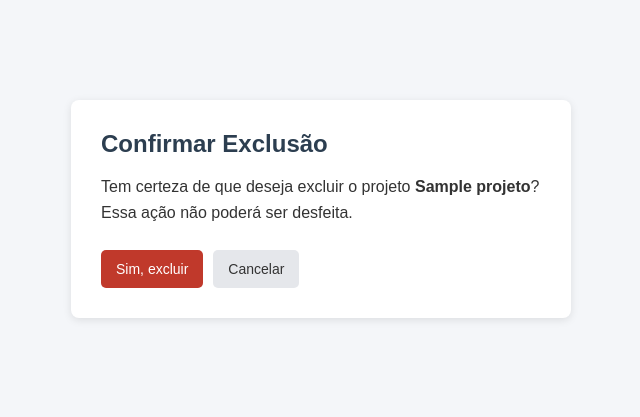
After one commit to matheusemmanuel-stack/sprint-relampago, a Django app: page /projetos/1/excluir/ in a window 1280 px wide. The commit adds this page. Shown: the top 417 px of the page, without its empty margins (319-959 px from the left). Run offline with Django 5.2, Linux system fonts and the light colour scheme; tables that the repository leaves empty hold one stand-in row (values such as "Sample post").

Commit message:
feat: implementar edicao e exclusao de projetos

```diff
--- /dev/null
+++ b/core/templates/core/confirmar_exclusao.html
@@ -0,0 +1,104 @@
+
+<!DOCTYPE html>
+<html lang="pt-br">
+<head>
+    <meta charset="UTF-8">
+    <meta name="viewport" content="width=device-width, initial-scale=1.0">
+    <title>Confirmar Exclusão</title>
+
+    <style>
+        * {
+            box-sizing: border-box;
+        }
+
+        body {
+            font-family: Arial, sans-serif;
+            background-color: #f4f6f9;
+            color: #333;
+            margin: 0;
+            padding: 40px 20px;
+        }
+
+        .container {
+            max-width: 500px;
+            margin: 60px auto;
+            padding: 30px;
+            background-color: white;
+            border-radius: 8px;
+            box-shadow: 0 2px 8px rgba(0, 0, 0, 0.1);
+        }
+
+        h1 {
+            color: #2c3e50;
+            font-size: 24px;
+            margin-top: 0;
+        }
+
+        p {
+            line-height: 1.6;
+            margin-bottom: 25px;
+        }
+
+        .acoes {
+            display: flex;
+            gap: 10px;
+            flex-wrap: wrap;
+        }
+
+        button,
+        .cancelar {
+            display: inline-block;
+            padding: 11px 15px;
+            border: none;
+            border-radius: 5px;
+            text-decoration: none;
+            font-size: 14px;
+            cursor: pointer;
+        }
+
+        button {
+            background-color: #c0392b;
+            color: white;
+        }
+
+        button:hover {
+            background-color: #a93226;
+        }
+
+        .cancelar {
+            background-color: #e5e7eb;
+            color: #333;
+        }
+
+        .cancelar:hover {
+            background-color: #d1d5db;
+        }
+    </style>
+</head>
+
+<body>
+    <main class="container">
+        <h1>Confirmar Exclusão</h1>
+
+        <p>
+            Tem certeza de que deseja excluir o projeto
+            <strong>{{ projeto.nome }}</strong>?
+            Essa ação não poderá ser desfeita.
+        </p>
+
+        <div class="acoes">
+            <form method="post">
+                {% csrf_token %}
+                <button type="submit">Sim, excluir</button>
+            </form>
+
+            <a
+                class="cancelar"
+                href="{% url 'listar_e_criar_projetos' %}"
+            >
+                Cancelar
+            </a>
+        </div>
+    </main>
+</body>
+</html>
--- a/core/urls.py
+++ b/core/urls.py
@@ -1,6 +1,21 @@
+
 from django.urls import path
 from . import views
 
 urlpatterns = [
-    path('projetos/', views.listar_e_criar_projetos, name='listar_e_criar_projetos'),
+    path(
+        '',
+        views.listar_e_criar_projetos,
+        name='listar_e_criar_projetos'
+    ),
+    path(
+        'projetos/<int:pk>/editar/',
+        views.projeto_editar,
+        name='projeto_editar'
+    ),
+    path(
+        'projetos/<int:pk>/excluir/',
+        views.projeto_excluir,
+        name='projeto_excluir'
+    ),
 ]
--- a/core/views.py
+++ b/core/views.py
@@ -1,4 +1,6 @@
-from django.shortcuts import render, redirect
+
+from django.shortcuts import render, redirect, get_object_or_404
+from django.contrib import messages
 from .models import Projeto
 from .forms import ProjetoForm
 
@@ -6,8 +8,10 @@ from .forms import ProjetoForm
 def listar_e_criar_projetos(request):
     if request.method == 'POST':
         form = ProjetoForm(request.POST)
+
         if form.is_valid():
             form.save()
+            messages.success(request, 'Projeto cadastrado com sucesso!')
             return redirect('listar_e_criar_projetos')
     else:
         form = ProjetoForm()
@@ -18,3 +22,46 @@ def listar_e_criar_projetos(request):
         'form': form,
         'projetos': projetos,
     })
+
+
+def projeto_editar(request, pk):
+    projeto = get_object_or_404(Projeto, pk=pk)
+
+    if request.method == 'POST':
+        form = ProjetoForm(request.POST, instance=projeto)
+
+        if form.is_valid():
+            form.save()
+            messages.success(request, 'Projeto atualizado com sucesso!')
+            return redirect('listar_e_criar_projetos')
+    else:
+        form = ProjetoForm(instance=projeto)
+
+    projetos = Projeto.objects.all().order_by('-data_inicio')
+
+    return render(request, 'core/listar_e_criar.html', {
+        'form': form,
+        'projeto': projeto,
+        'projetos': projetos,
+    })
+
+
+def projeto_excluir(request, pk):
+    projeto = get_object_or_404(Projeto, pk=pk)
+
+    if request.method == 'POST':
+        nome_projeto = projeto.nome
+        projeto.delete()
+
+        messages.success(
+            request,
+            f'Projeto "{nome_projeto}" excluído com sucesso!'
+        )
+
+        return redirect('listar_e_criar_projetos')
+
+    return render(
+        request,
+        'core/confirmar_exclusao.html',
+        {'projeto': projeto}
+    )
```
Also changed, not shown: core/templates/core/listar_e_criar.html (+178 -20 lines).
